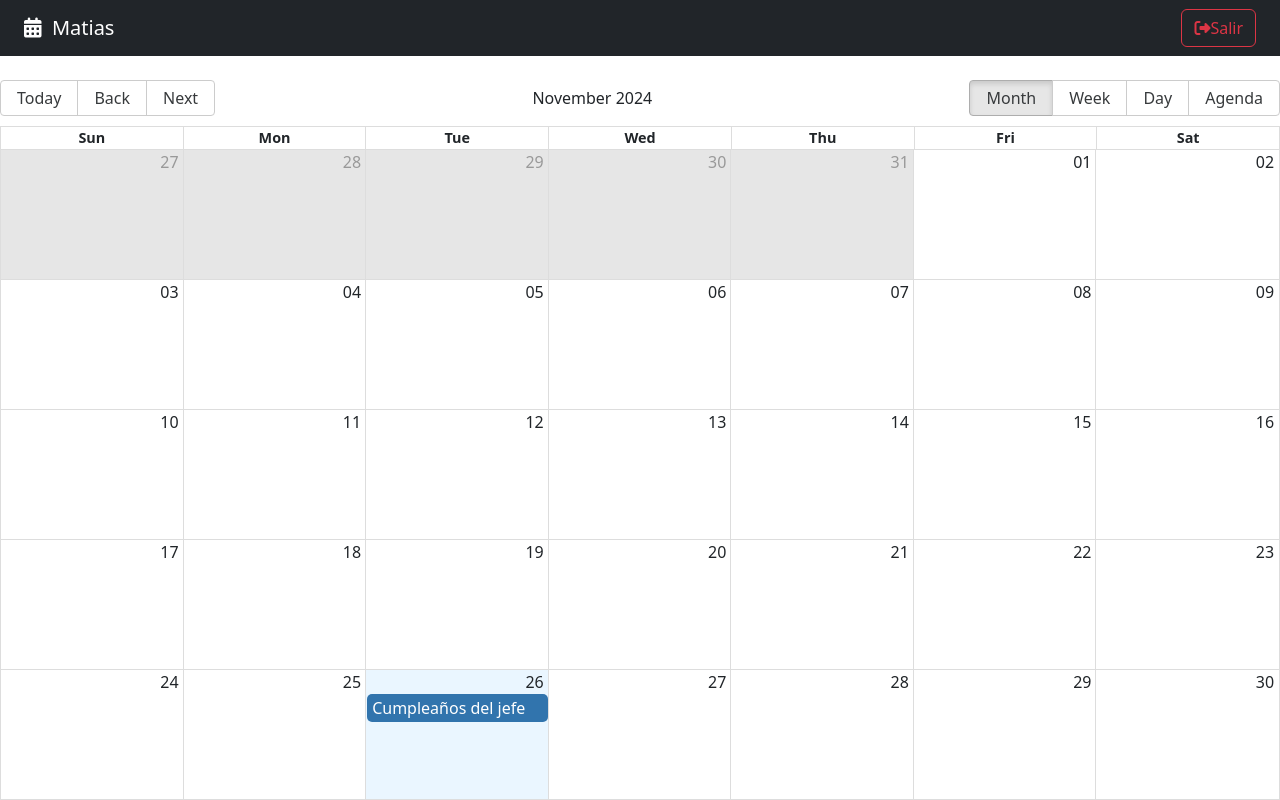
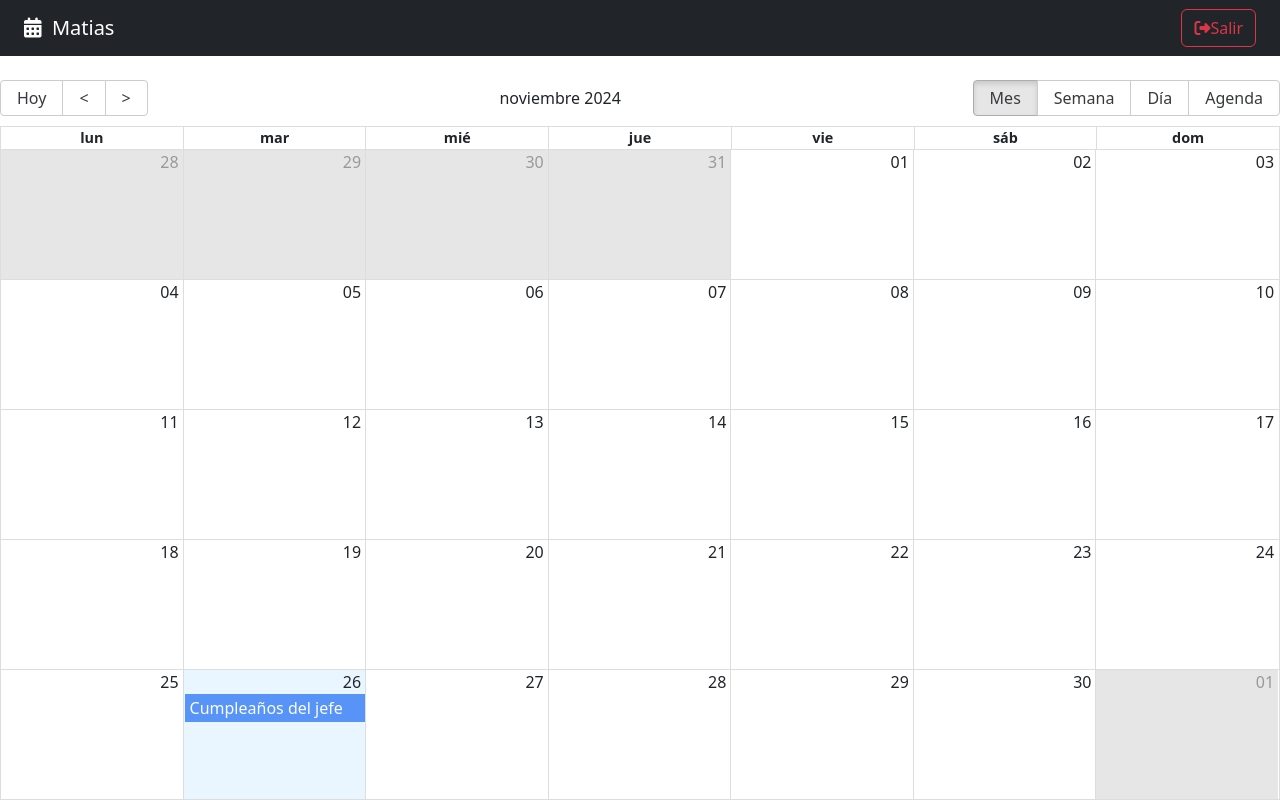
Before and after one commit to MatiasFSS/Calendario, a React (Vite) app: page / in a window 1280 px wide. Built offline with nearby package versions, Linux system fonts and the light colour scheme.

Commit message:
estructurar de mejor forma el codigo del calendario

```diff
--- a/src/calendar/pages/CalendarPage.jsx
+++ b/src/calendar/pages/CalendarPage.jsx
@@ -1,24 +1,12 @@
-import { Calendar, dateFnsLocalizer } from 'react-big-calendar'
+import { Calendar } from 'react-big-calendar'
 import 'react-big-calendar/lib/css/react-big-calendar.css'
 
-import enUS from 'date-fns/locale/en-US'
-import { addHours, parse, startOfWeek, getDay, format } from 'date-fns'
+
+import { addHours} from 'date-fns'
 
 import { Navbar } from "../components/Navbar"
+import { localizer, getMessagesEs } from '../../helpers'
 
-
-
-const locales = {
-  'en-US': enUS,
-}
-
-const localizer = dateFnsLocalizer({
-  format,
-  parse,
-  startOfWeek,
-  getDay,
-  locales,
-})
 
 const events = [{
   title: 'Cumpleaños del jefe',
@@ -34,16 +22,37 @@
 }]
 
 export const CalendarPage = () => {
+
+  const eventStyleGetter = ( event, start, end, isSelected) => {
+
+    console.log({event, start, end, isSelected})
+
+    const style = {
+      backgroundColor: '#347CF7',
+      borderRadius: '0px',
+      opacity: 0.8,
+      color:'white'
+    }
+
+    return {
+      style
+    }
+
+  }
+
   return (
     <>
       <Navbar/>
 
       <Calendar
-      localizer={localizer}
-      events={events}
-      startAccessor="start"
-      endAccessor="end"
-      style={{ height: 'calc(100vh - 80px)' }}
+        culture='es'
+        localizer={localizer}
+        events={events}
+        startAccessor="start"
+        endAccessor="end"
+        style={{ height: 'calc(100vh - 80px)' }}
+        messages={getMessagesEs()}
+        eventPropGetter={eventStyleGetter}
       />
 
     </>
--- /dev/null
+++ b/src/helpers/calendarLocalizer.js
@@ -0,0 +1,15 @@
+import esES from 'date-fns/locale/es'
+import {parse, startOfWeek, getDay, format } from 'date-fns'
+import { dateFnsLocalizer } from 'react-big-calendar'
+
+const locales = {
+    'es': esES,
+  }
+
+export const localizer = dateFnsLocalizer({
+    format,
+    parse,
+    startOfWeek,
+    getDay,
+    locales,
+  })
--- /dev/null
+++ b/src/helpers/getMessages.js
@@ -0,0 +1,18 @@
+
+export const getMessagesEs = () => {
+    return {
+        allDay: 'Todo el día',
+        previous: '<',
+        next: '>',
+        today: 'Hoy',
+        month: 'Mes',
+        week: 'Semana',
+        day: 'Día',
+        agenda: 'Agenda',
+        date: 'Fecha',
+        time: 'Hora',
+        event: 'Evento',
+        noEventsInRange: 'No hay eventos en este rango',
+        showMore: total => `+ Ver más (${total})`
+    };
+}
--- /dev/null
+++ b/src/helpers/index.js
@@ -0,0 +1,2 @@
+export * from './calendarLocalizer'
+export * from './getMessages'
```
